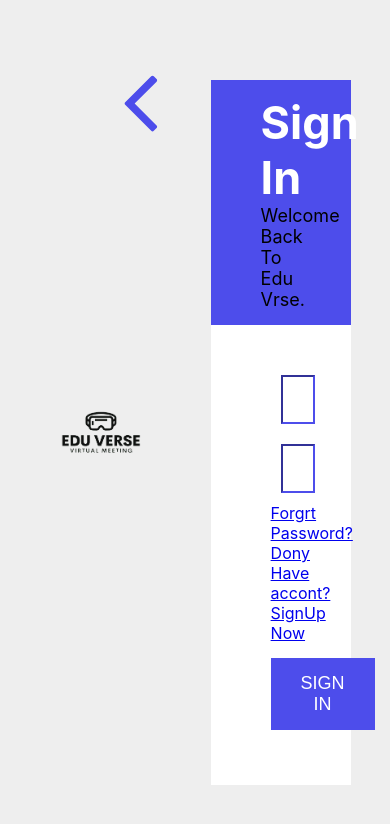
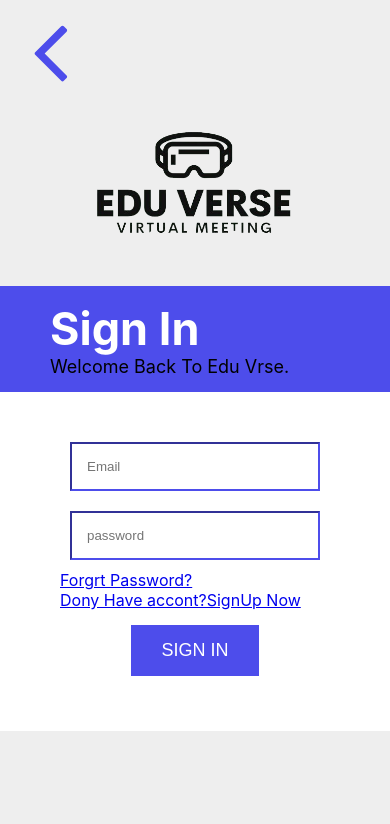
Before and after one commit to Ahmed-Elbqarey/Graduation_Project, a React (Create React App) app: page /signin in a window 390 px wide. Shown: the top 824 px of the page. Built offline with nearby package versions, Linux system fonts and the light colour scheme.

Commit message:
make design responsive

```diff
--- a/src/component/svg.css
+++ b/src/component/svg.css
@@ -2,3 +2,9 @@
 position: absolute;
 top: 50px;
 }
+@media (max-width:480px) {
+    .angle{
+        top: 0;
+     left: -90px;
+    }
+}
--- a/src/pages/App.css
+++ b/src/pages/App.css
@@ -302,4 +302,14 @@
   .discover {
     padding: 30px 0;
   }
+  .container{
+    width: 100%;
+    flex-direction: column;
+  }
+  .container .parent{
+    width: 100%;
+  }
+  .container img{
+    width: 80%;
+  }
 }
```
Also changed, not shown: 6 other files (tests, documents, lock files or other folders).
